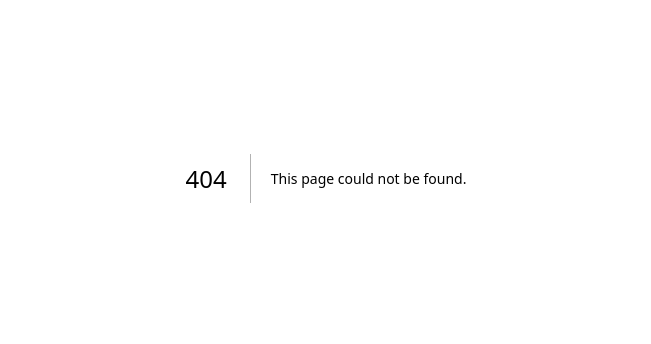
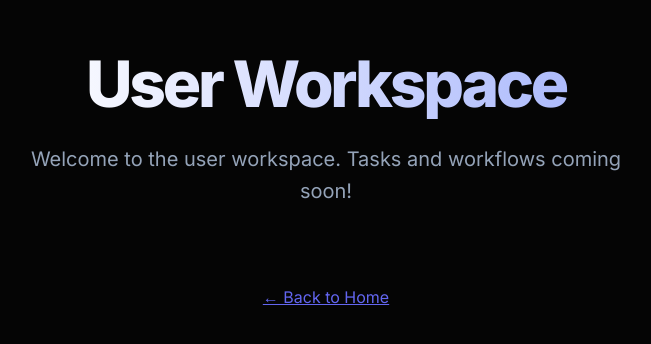
Before and after one commit to rolandlazaro16/boardflow, a Next.js app in the folder frontend/: page /user in a window 1280 px wide. Before the commit this address had no page. Shown: the part 222-566 px from the top of the page, without its empty margins (314-965 px from the left). Built offline with nearby package versions, Linux system fonts and the light colour scheme.

Commit message:
feat: add placeholder dashboard pages to fix 404s

```diff
--- /dev/null
+++ b/frontend/src/app/user/page.tsx
@@ -0,0 +1,21 @@
+import Link from "next/link";
+import styles from "../page.module.css";
+
+export default function UserDashboard() {
+  return (
+    <div className={styles.page}>
+      <div className={styles.background} />
+      <main className={styles.main}>
+        <div className={styles.hero}>
+          <h1 className={styles.title}>User Workspace</h1>
+          <p className={styles.subtitle}>
+            Welcome to the user workspace. Tasks and workflows coming soon!
+          </p>
+        </div>
+        <Link href="/" style={{ color: 'var(--primary)', marginTop: '2rem', textDecoration: 'underline' }}>
+          &larr; Back to Home
+        </Link>
+      </main>
+    </div>
+  );
+}
```
Also changed, not shown: frontend/src/app/admin/page.tsx (added, +21 -0 lines), frontend/src/app/client/page.tsx (added, +21 -0 lines).
